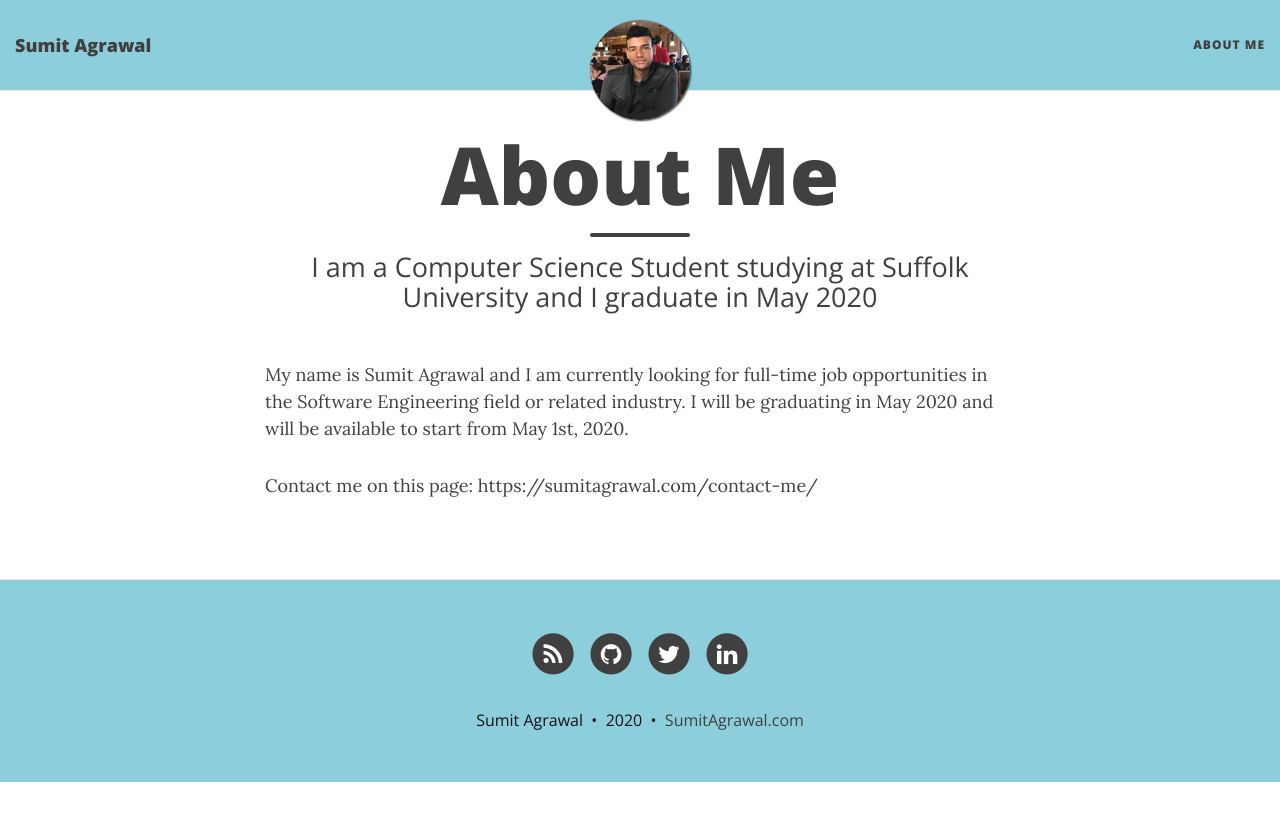
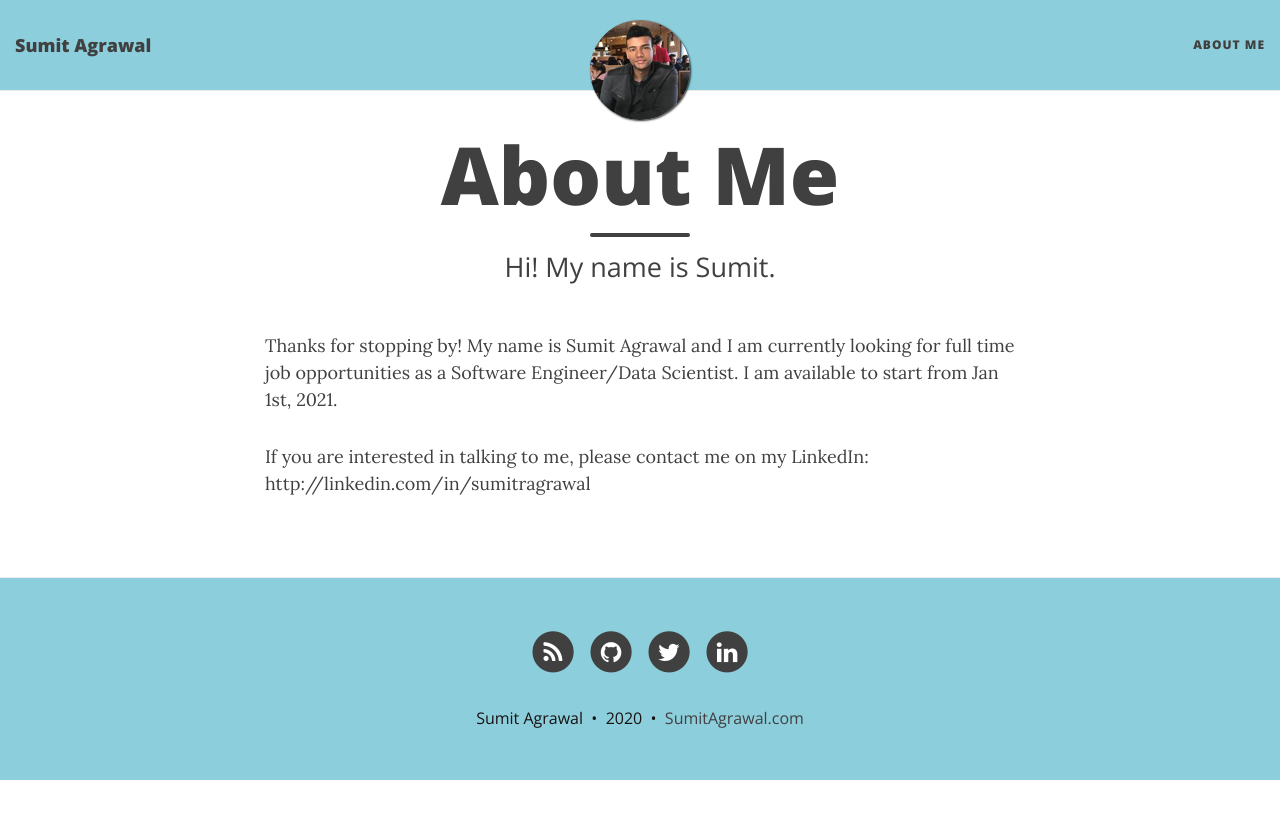
Before and after one commit to SumitAgr/Portfolio, a Jekyll site: the page built from aboutme.md, in a window 1280 px wide. Shown: the top 821 px of the page. Built offline with Jekyll 4.4.1, drawn with Linux system fonts in a browser that asks for light colours; nearby versions of some CDN libraries.

Commit message:
Update aboutme.md

```diff
--- a/aboutme.md
+++ b/aboutme.md
@@ -1,9 +1,9 @@
 ---
 layout: page
 title: About Me
-subtitle: I am a Computer Science Student studying at Suffolk University and I graduate in May 2020
+subtitle: Hi! My name is Sumit.
 ---
 
-My name is Sumit Agrawal and I am currently looking for full-time job opportunities in the Software Engineering field or related industry. I will be graduating in May 2020 and will be available to start from May 1st, 2020.
+Thanks for stopping by! My name is Sumit Agrawal and I am currently looking for full time job opportunities as a Software Engineer/Data Scientist. I am available to start from Jan 1st, 2021.
 
-Contact me on this page: https://sumitagrawal.com/contact-me/
+If you are interested in talking to me, please contact me on my LinkedIn: http://linkedin.com/in/sumitragrawal
```
